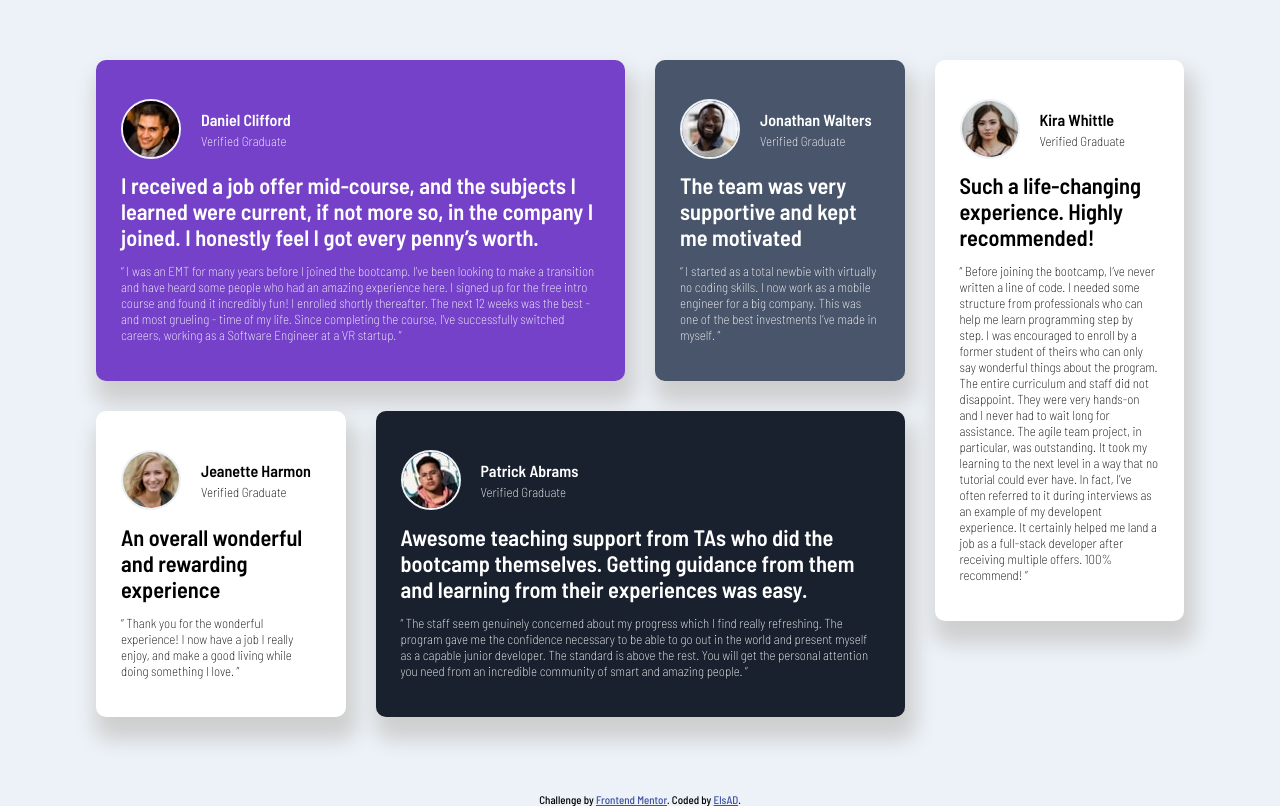
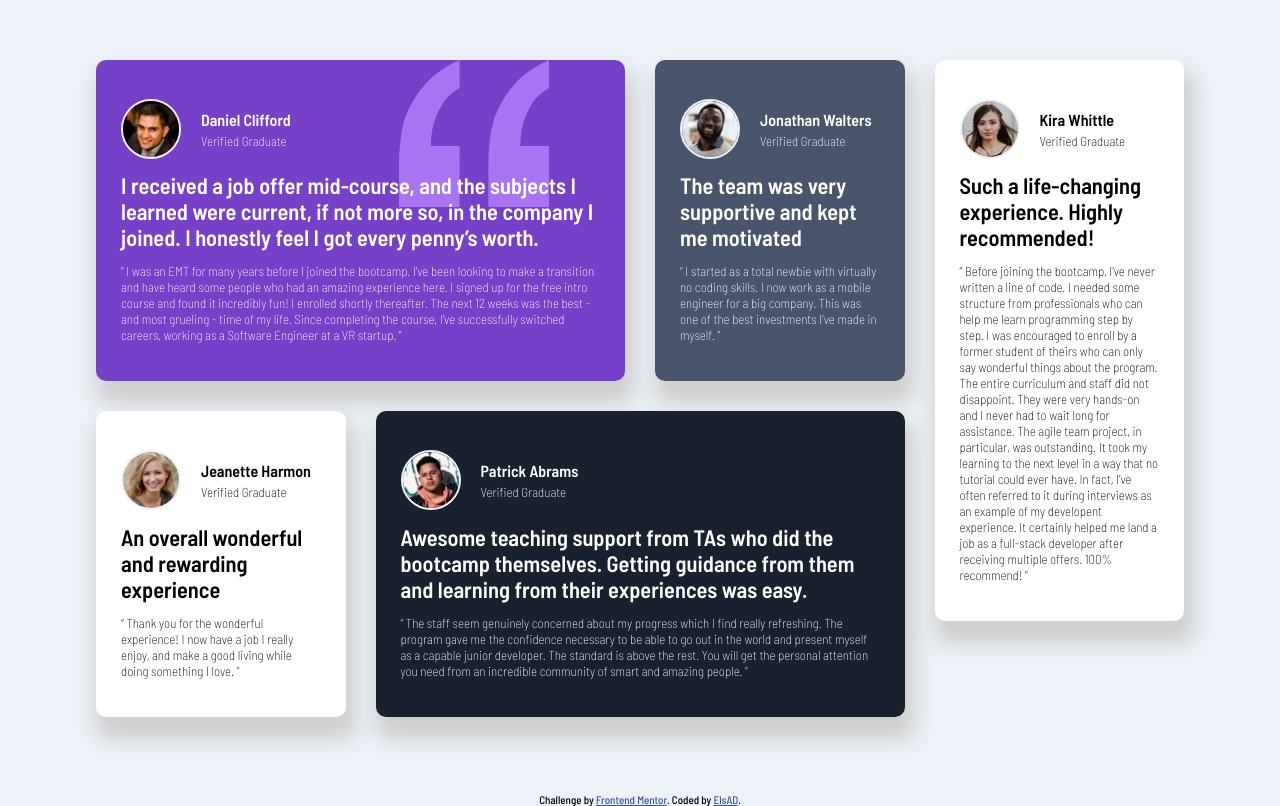
Before and after one commit to InKABuser/testimonial-cards-responsive-grid, a plain HTML site: page index.html in a window 1280 px wide. Drawn offline with Linux system fonts and the light colour scheme; the site is published under a folder, as on GitHub Pages, so addresses that start at the root find nothing.

Commit message:
Update styles.css

```diff
--- a/styles.css
+++ b/styles.css
@@ -79,7 +79,7 @@ h4 span {
 .Purple{
     background-color: hsl(263, 55%, 52%);
     color: white;
-    background-image: url("/images/bg-pattern-quotation.svg");
+    background-image: url("images/bg-pattern-quotation.svg");
     background-repeat: no-repeat;
     background-position: top;
     background-position-x: 80%;
```
